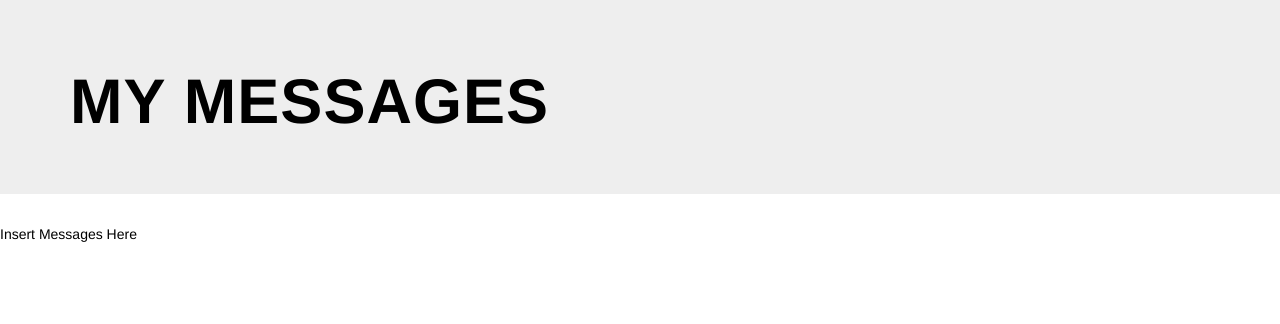
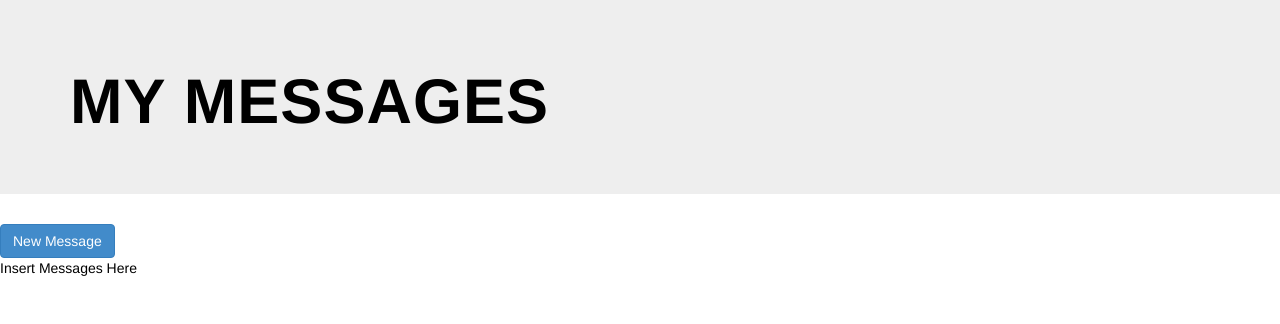
Before and after one commit to a240/toolshare, a Django app: page /messages/ in a window 1280 px wide. Shown: the part 111-435 px from the top of the page. Run offline with Django 3.2, Linux system fonts and the light colour scheme; some libraries are stand-ins or nearby versions.

Commit message:
slight changes not important

```diff
--- a/sharetools/templates/base_messages.html
+++ b/sharetools/templates/base_messages.html
@@ -9,6 +9,8 @@
 	</div>
 </div>
 <body>
+    <a type="button" class="btn btn-primary" href="">New Message</a>
+    <br>
     Insert Messages Here
 </body>
 {% endblock %}
```
